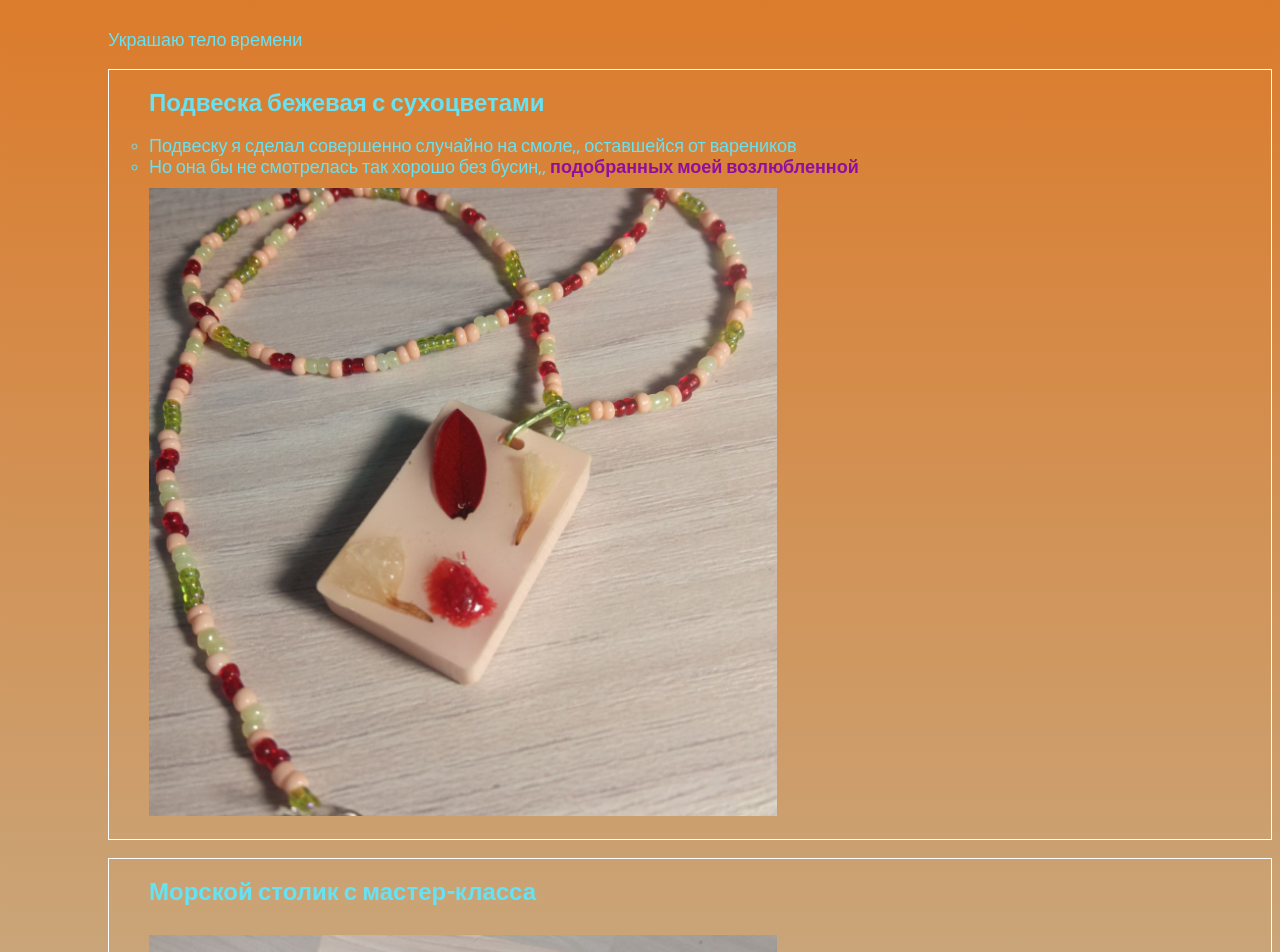
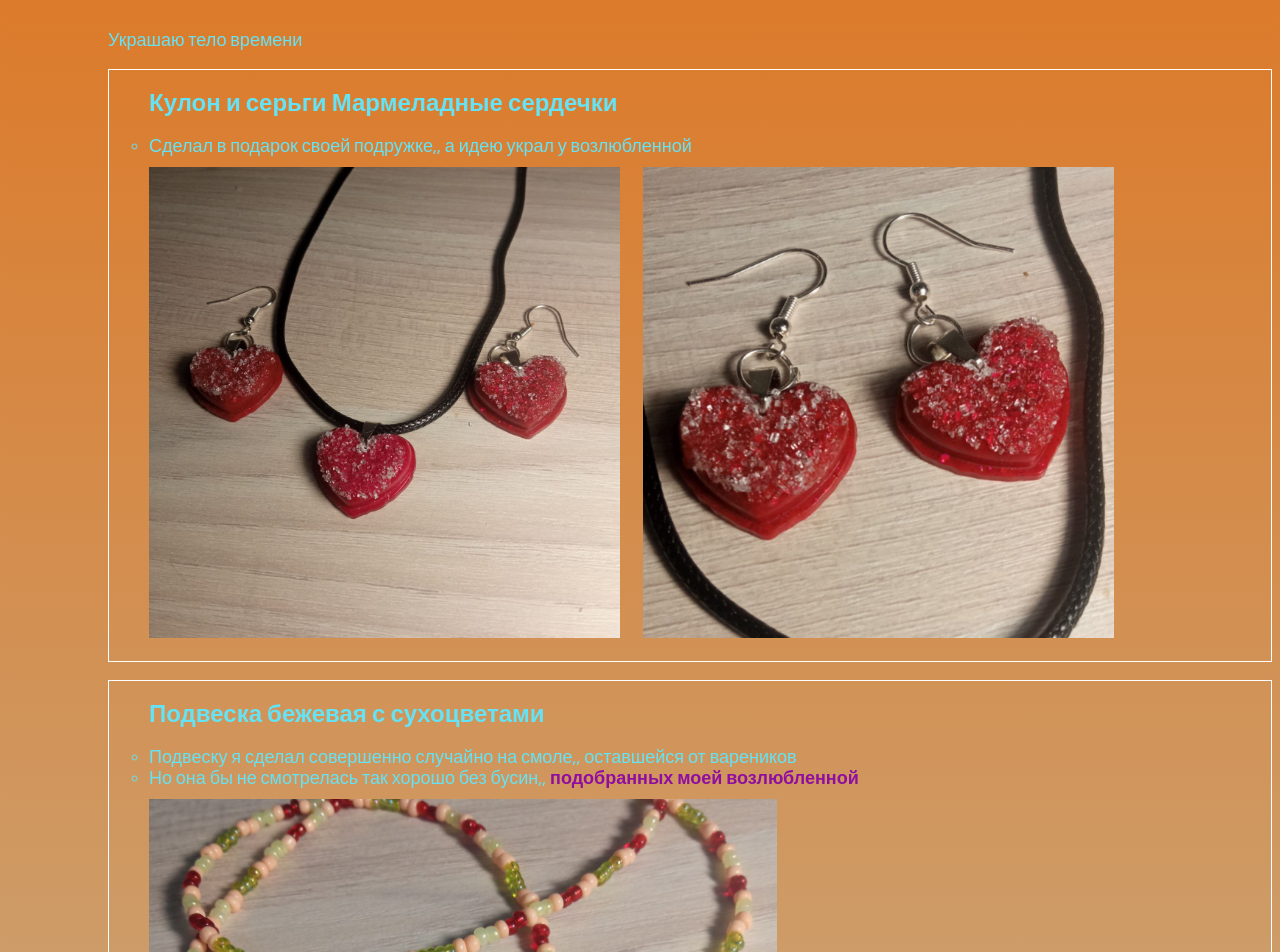
Before and after one commit to pollottence42/L-o-TT, a plain HTML site: page jewellery.html in a window 1280 px wide. Shown: the part 80-1032 px from the top of the page. Drawn offline with Linux system fonts and the light colour scheme.

Commit message:
Добавил мармеладки

```diff
--- a/jewellery.html
+++ b/jewellery.html
@@ -123,8 +123,20 @@
         <p>
             <ul type="circle" class="jvlr">
                 <br>
+                <lh><b class="name">Кулон и серьги Мармеладные сердечки</b></lh>
+                <br> <br>
+                    <li>
+                        Сделал в подарок своей подружке,, а идею украл у возлюбленной
+                    </li>
+                    <img class="image" src="image/hearts.jpg" alt="Кулон и серьги Мармеладные сердечки" height="42%" width="42%"> &nbsp;&nbsp;&nbsp;&nbsp;
+                    <img class="image" src="image/hearts2.jpg" alt="Кулон и серьги Мармеладные сердечки" height="42%" width="42%">
+                <br> <br>
+            </ul>
+
+            <ul type="circle" class="jvlr">
+                <br>
                 <lh><b class="name">Подвеска бежевая с сухоцветами</b></lh>
-                <div>&nbsp;</div>
+                <br> <br>
                     <li>
                         Подвеску я сделал совершенно случайно на смоле,, оставшейся от вареников
                     </li>
@@ -132,21 +144,20 @@
                         Но она бы не смотрелась так хорошо без бусин,, <a class="sister" href="https://t.me/sister_of_euterpe_2/278">подобранных моей возлюбленной</a>
                     </li>
                 <img class="image" src="image/ukras1.jpg" alt="Бежевая подвеска" height="56%" width="56%">
-                <div>&nbsp;</div>
-
+                <br> <br>
             </ul>
 
             <ul type="circle" class="jvlr">
                 <br>
                 <lh><b class="name">Морской столик с мастер-класса</b></lh>
-                <div>&nbsp;</div>
+                <br> <br>
 
                 <div>
                     <img class="image" src="image/Table1.jpg" alt="Морской столик" height="56%" width="56%">
                     <img class="image" src="image/Table2.jpg" alt="" height="28%" width="28%">
                 </div>
                 <img class="image2" src="image/Table3.jpg" alt="" height="28%" width="28%">
-                <div>&nbsp;</div>
+                <br> <br>
             </ul>
         </p>
     </div>
```
Also changed, not shown: image/hearts2.jpg (added), image/paint3.jpg (added), image/paintings.jpg (deleted), image/paints1.jpg (added), image/paints2.jpg (added).
